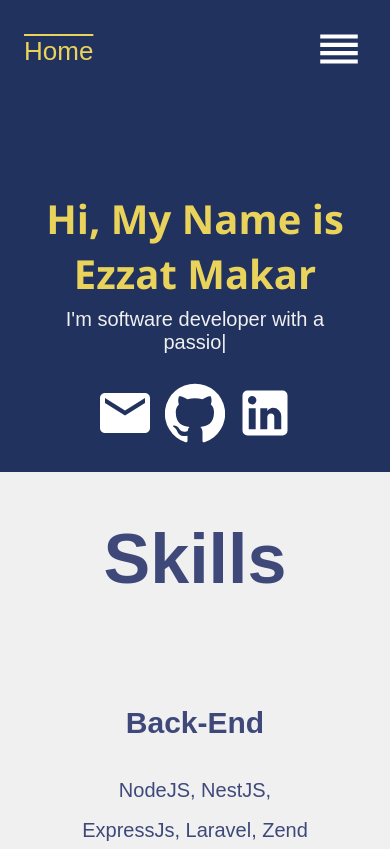
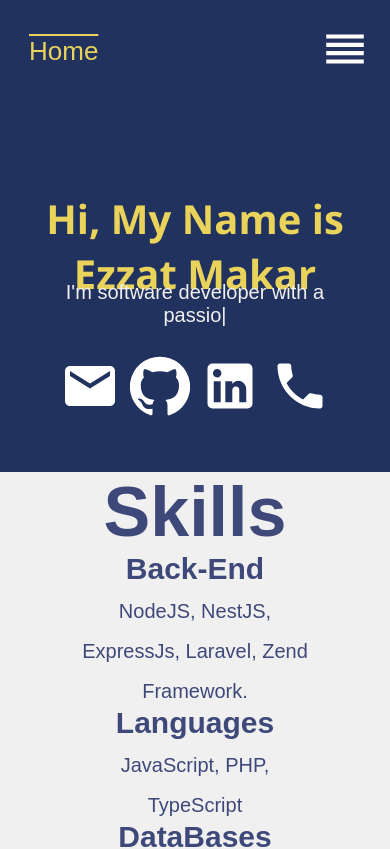
Before and after one commit to ezzatmakar/personal-portfolio, a React (Create React App) app: page / in a window 390 px wide. Shown: the top 849 px of the page. Built offline with nearby package versions, Linux system fonts and the light colour scheme.

Commit message:
add phone number

```diff
--- a/src/App.css
+++ b/src/App.css
@@ -1,3 +1,13 @@
+* {
+    padding: 0;
+    margin: 0;
+    font-family: 'Josefin Sans', sans-serif;
+}
+
+html {
+    overflow-x: hidden;
+}
+
 .App {
     width: 100%;
     height: auto;
@@ -5,9 +15,11 @@
     flex-direction: column;
     font-family: Arial, Helvetica, sans-serif;
     background-color: #f0f0f0;
+    overflow-x: hidden;
 }
 
 body {
     padding: 0;
     margin: 0;
+    overflow-x: hidden;
 }
--- a/src/pages/Home.js
+++ b/src/pages/Home.js
@@ -2,6 +2,7 @@ import React from "react";
 import LinkedInIcon from "@material-ui/icons/LinkedIn";
 import EmailIcon from "@material-ui/icons/Email";
 import GithubIcon from "@material-ui/icons/GitHub";
+import PhoneIcon from '@material-ui/icons/Phone';
 import { Link } from "react-router-dom";
 import Typed from "react-typed";
 import "../styles/Home.css";
@@ -28,6 +29,7 @@ function Home() {
           <Link to='mailto:ezzatmakar93@gmail.com'><EmailIcon /></Link>
           <Link to='https://github.com/ezzatmakar'><GithubIcon /></Link>
           <Link to='https://www.linkedin.com/in/ezzat-makar/'><LinkedInIcon /></Link>
+          <Link to='tel:+201067370803'><PhoneIcon /></Link>
         </div>
       </div>
       <div className="skills">
--- a/src/styles/Navbar.css
+++ b/src/styles/Navbar.css
@@ -55,6 +55,28 @@
   text-align: center;
 }
 
+
+.activeLink {
+  display: inline;
+  position: absolute;
+  vertical-align: middle;
+  color: #e9d35b;
+  font-size: 26px;
+  left: 24px;
+  top: 42px;
+  text-decoration: overline;
+  text-transform: capitalize;
+}
+
+.activeLink .activeLinkTitle {
+  padding: 0
+}
+
+.links .active {
+  color: #e9d35b;
+  text-decoration: underline;
+}
+
 @media only screen and (max-width: 900px) {
   .navbar a {
     width: 70px;
@@ -68,6 +90,19 @@
 
   #close a {
     display: none;
+  }
+
+  .activeLink {
+    display: inline;
+    position: absolute;
+    vertical-align: middle;
+    color: #e9d35b;
+    font-size: 26px;
+    margin-left: 5px;
+    bottom: 0;
+    top: 36px;
+    text-decoration: overline;
+    text-transform: capitalize;
   }
 }
 
@@ -88,23 +123,3 @@
     flex-direction: row;
   }
 }
-.activeLink {
-  display: inline;
-  position: absolute;
-  vertical-align: middle;
-  color: #e9d35b;
-  font-size: 26px;
-  left: 24px;
-  top: 10px;
-  text-decoration: overline;
-  text-transform: capitalize;
-}
-
-.activeLink .activeLinkTitle {
-  padding: 0
-}
-
-.links .active {
-  color: #e9d35b;
-  text-decoration: underline;
-}
```
Lines whose indentation alone changed are shown as unchanged.
